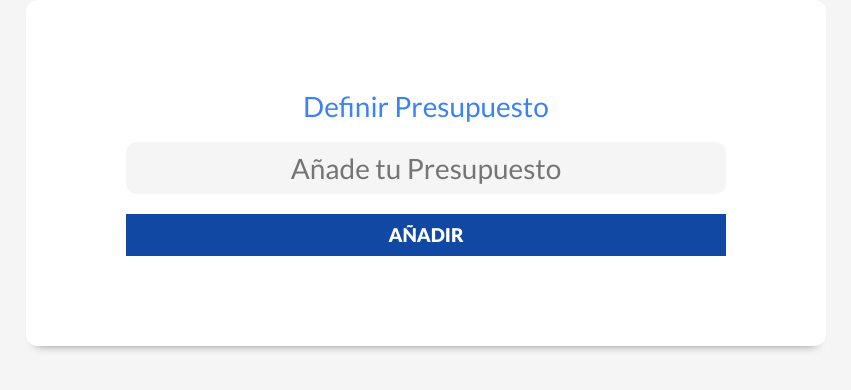
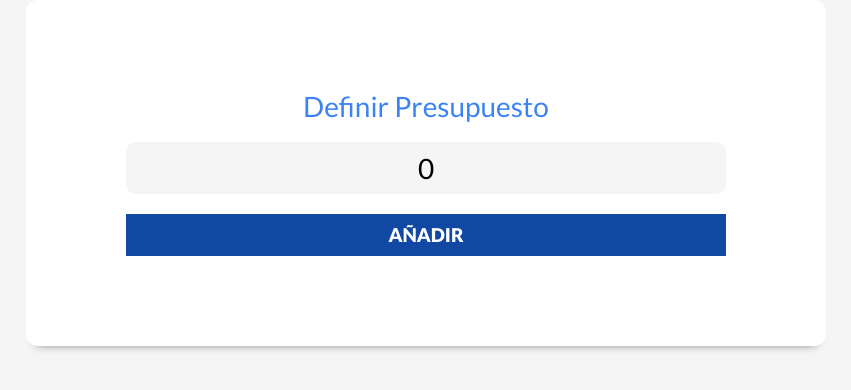
Before and after one commit to GrisGGG/courseReact, a React (Vite) app in the folder control-gastos/: page / in a window 1280 px wide. Shown: the top 390 px of the page, without its empty margins (214-1065 px from the left). Built offline with nearby package versions, Linux system fonts and the light colour scheme.

Commit message:
Añadiendo formulario y validación

```diff
--- a/control-gastos/src/App.jsx
+++ b/control-gastos/src/App.jsx
@@ -2,8 +2,13 @@
 import  Header from './components/Header';
 
 function App() {
+  const [presupuesto, setPresupuesto] = useState(0);
+
   return (
-   <Header/>
+   <Header
+    presupuesto={presupuesto}
+    setPresupuesto={setPresupuesto}
+   />
   )
 }
 
--- a/control-gastos/src/components/Header.jsx
+++ b/control-gastos/src/components/Header.jsx
@@ -1,9 +1,12 @@
 import NuevoPresupuesto from "./NuevoPresupuesto";
 
-const Header = () => {
+const Header = ({presupuesto, setPresupuesto}) => {
   return (
     <div>
-      <NuevoPresupuesto/>
+      <NuevoPresupuesto
+       presupuesto={presupuesto}
+       setPresupuesto={setPresupuesto}
+      />
     </div>
   )
 }
--- /dev/null
+++ b/control-gastos/src/components/Mensaje.jsx
@@ -0,0 +1,10 @@
+
+const Mensaje = ({children, tipo}) => {
+  return (
+    <div className={`alerta ${tipo}`}>
+      {children}
+    </div>
+  )
+}
+
+export default Mensaje
--- a/control-gastos/src/components/NuevoPresupuesto.jsx
+++ b/control-gastos/src/components/NuevoPresupuesto.jsx
@@ -1,7 +1,19 @@
-const NuevoPresupuesto = () => {
-  return (
+import { useState } from "react";
+import Mensaje from "./Mensaje";
+const NuevoPresupuesto = ({presupuesto, setPresupuesto}) => {
+    // validación del formulario
+    const [mensaje, setMensaje] = useState("");
+    const handlePresupuesto = (e)=>{
+        e.preventDefault();
+        if(!Number(presupuesto || Number(presupuesto) < 0)){
+            setMensaje('No es un presupuesto válido.');
+        }else{
+            console.log('Es un presupuesto válido.')
+        }
+    }
+    return (
     <div className="contenedor-presupuesto contenedor sombra">
-     <form className="formulario">
+     <form onSubmit={handlePresupuesto} className="formulario">
         <div className="campo">
             <label>Definir Presupuesto</label>
 
@@ -9,9 +21,12 @@
                 className="nuevo-presupuesto"
                 type="text"
                 placeholder="Añade tu Presupuesto"
+                value={presupuesto}
+                onChange={ e => setPresupuesto(e.target.value)}
             />
         </div>
             <input type="submit" value="Añadir"/>
+            {mensaje && <Mensaje tipo={error}>{mensaje}</Mensaje> }
      </form>
     </div>
   )
```
